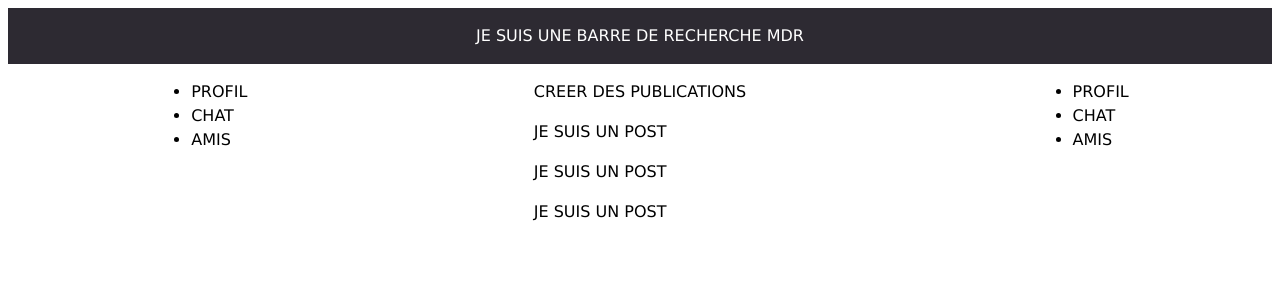
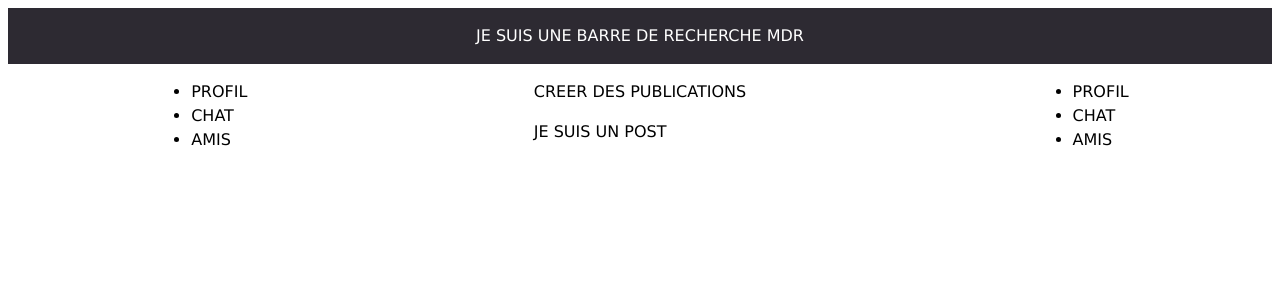
Before and after one commit to carmenching/ZBook, a PHP site: page / in a window 1280 px wide. Shown: the top 300 px of the page. Run offline with PHP 8.4, Linux system fonts and the light colour scheme.

Commit message:
css updated

```diff
--- a/index.html
+++ b/index.html
@@ -41,17 +41,6 @@
 				</span>
 			</article>
 
-			<article class="FULLPOST">
-				<span>
-					<p>JE SUIS UN POST</p>
-				</span>
-			</article>
-
-			<article class="FULLPOST">
-				<span>
-					<p>JE SUIS UN POST</p>
-				</span>
-			</article>
 		</div>
 	</div>
 
```
Also changed, not shown: style.css (+9 -1 lines).
